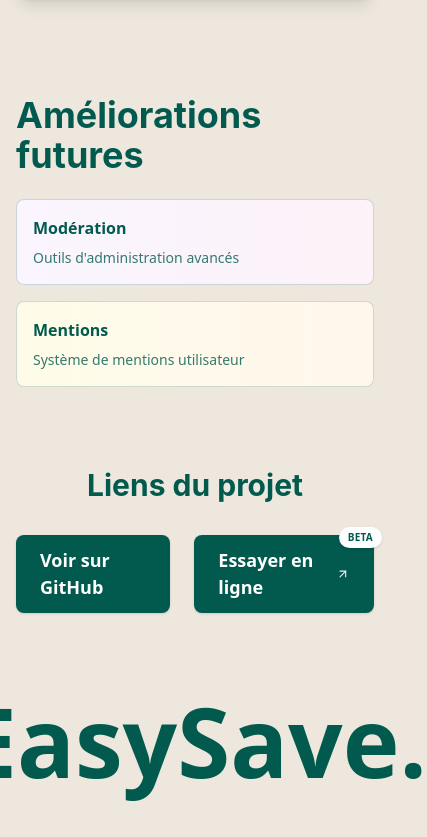
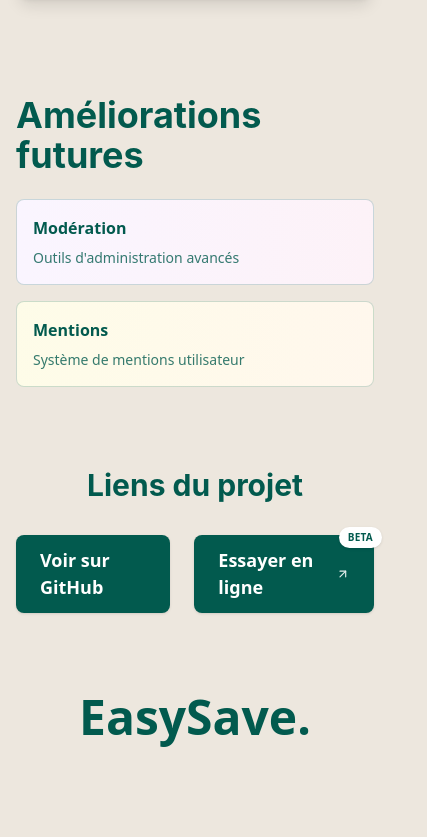
Before and after one commit to Ilyass1309/Portfolio, a Next.js app in the folder frontend/: page /breezy in a window 390 px wide. Shown: the part 7882-8719 px from the top of the page, 427 px wide, since content can reach past the window. After the commit the page ends 8671 px from the top, so only its background shows below. Built offline with nearby package versions, Linux system fonts and the light colour scheme.

Commit message:
Update BreezyPage button styling for improved responsiveness and readability

```diff
--- a/frontend/src/app/breezy/page.js
+++ b/frontend/src/app/breezy/page.js
@@ -563,10 +563,10 @@
 
 
       {/* Next project button */}
-      <div className="w-full flex justify-center my-12">
+      <div className="w-full flex justify-center my-12 px-4">
         <button
           onClick={() => window.location.href = "/easysave"}
-          className="font-bold text-8xl transition-all duration-300 hover:border-white hover:border-2 hover:rounded-xl relative group"
+          className="font-bold text-5xl sm:text-6xl md:text-7xl lg:text-8xl transition-all duration-300 hover:border-white hover:border-2 hover:rounded-xl relative group leading-none text-center"
           style={{
             background: "none",
             border: "none",
@@ -574,6 +574,7 @@
             cursor: "pointer",
             padding: 0,
             outline: "none",
+            wordBreak: "break-word",
           }}
         >
           <span
```
